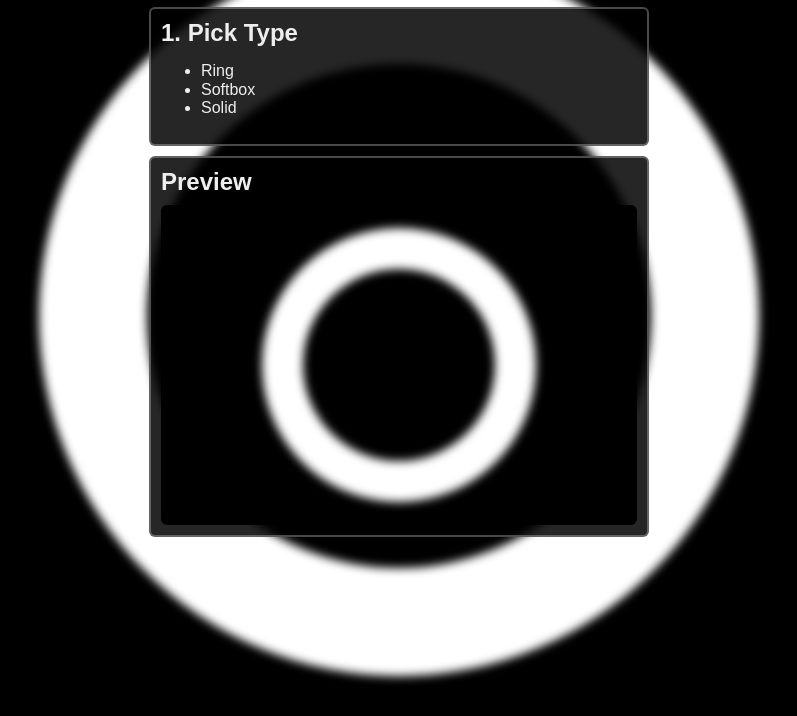
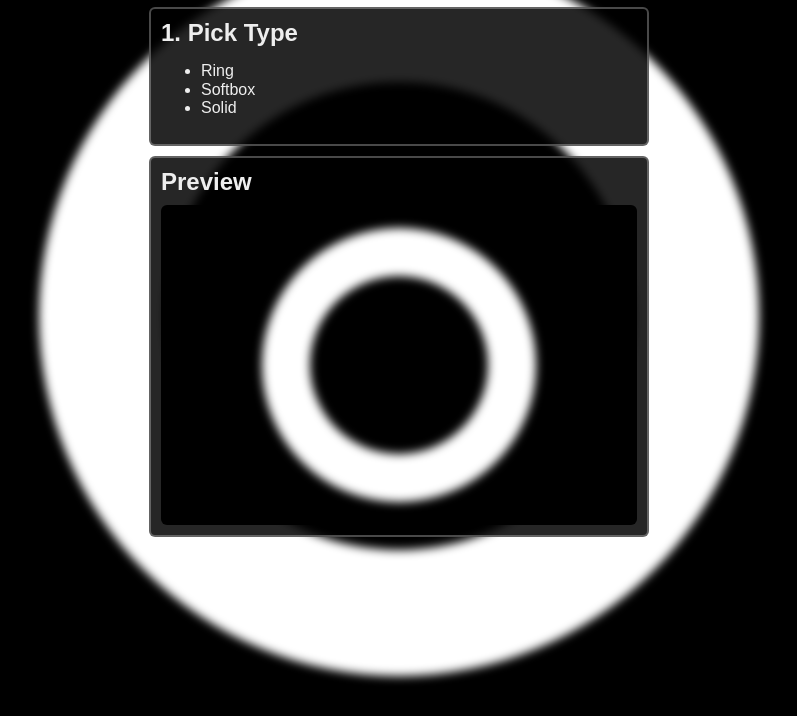
Before and after one commit to theBrianCui/studiolight, a website built with Parcel: page src/index.html in a window 1280 px wide. Shown: the part 84-800 px from the top of the page, without its empty margins (241-1038 px from the left). Built offline with nearby package versions, Linux system fonts and the light colour scheme.

Commit message:
increase ring thickness

```diff
--- a/src/style.less
+++ b/src/style.less
@@ -75,8 +75,8 @@ h1, h2 {
 
     .ring-inner {
         position: absolute;
-        height: 70%;
-        width: 70%;
+        height: 65%;
+        width: 65%;
         border-radius: 50%;
         background-color: black;
     }
```
